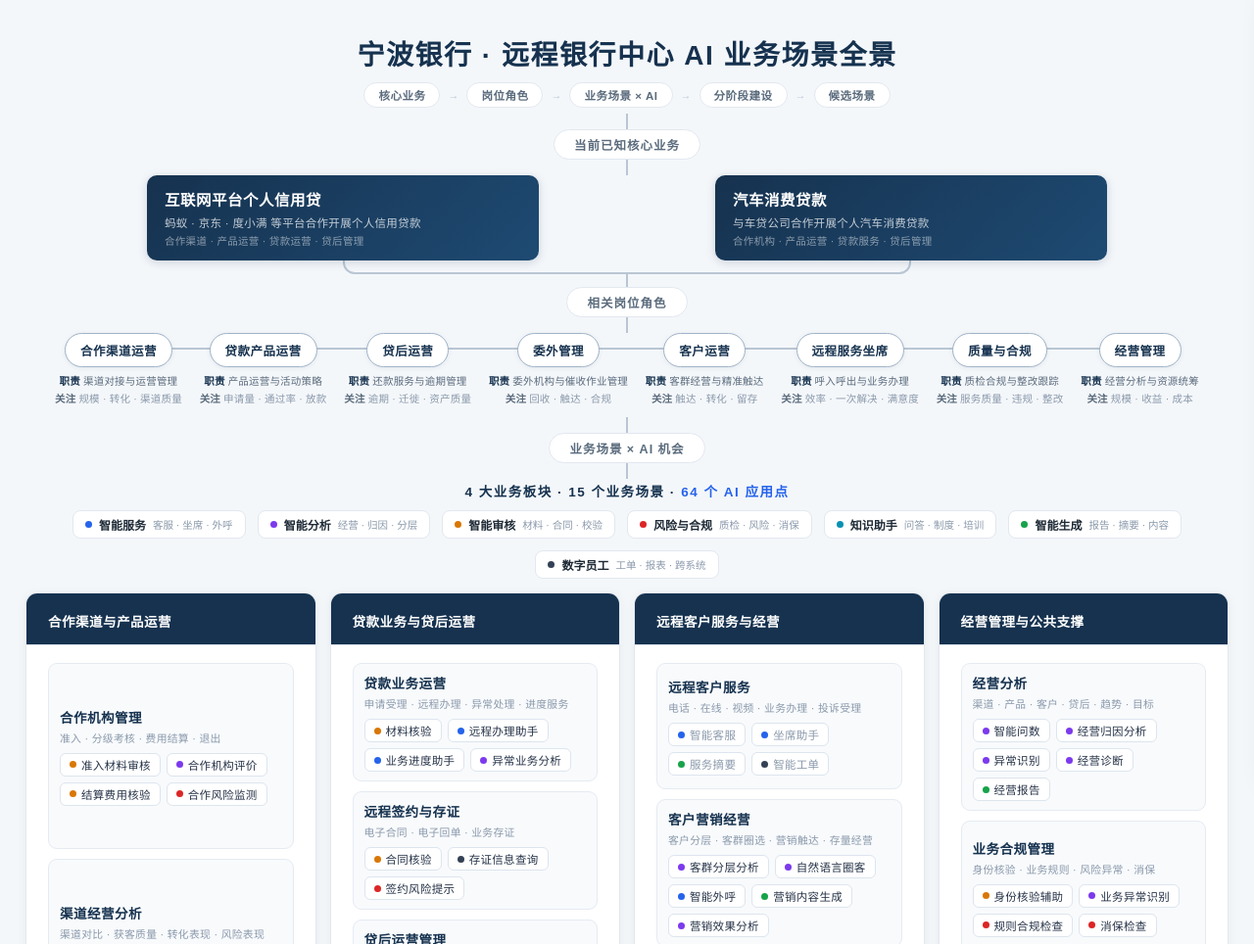
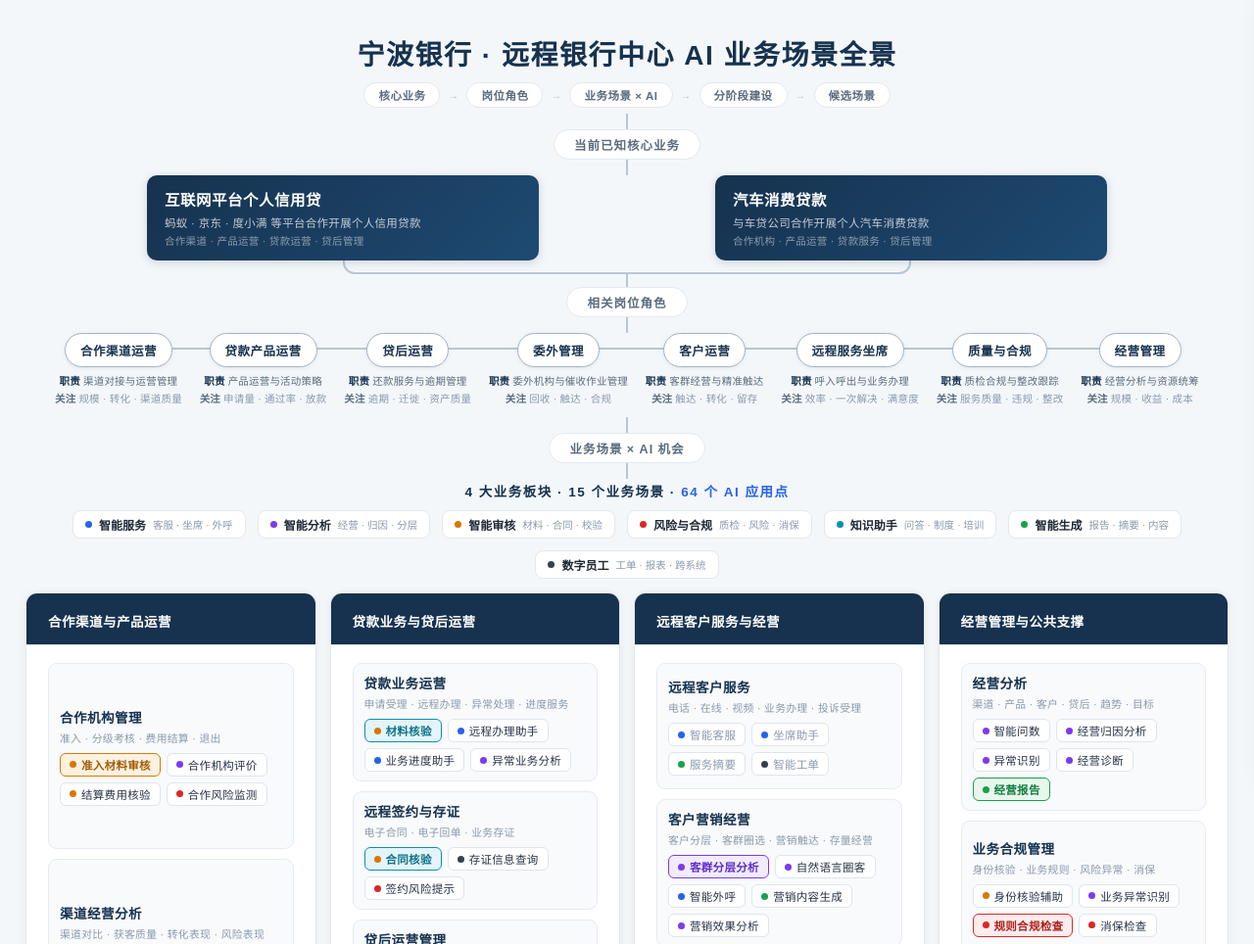
Before and after one commit to Joyhanw/Joyhanw.github.io, a plain HTML site: page 宁波银行/远程银行中心AI业务场景全景.html in a window 1280 px wide. Shown: the top 964 px of the page at 98% size. Drawn offline with Linux system fonts and the light colour scheme.

Commit message:
Update 远程银行中心AI业务场景全景.html

```diff
--- a/宁波银行/远程银行中心AI业务场景全景.html
+++ b/宁波银行/远程银行中心AI业务场景全景.html
@@ -64,6 +64,15 @@ body{font-family:var(--font);background:var(--bg);color:var(--ink);-webkit-font-
 .sblock.dim .chip{color:var(--muted)}
 .dot{width:7px;height:7px;border-radius:50%;flex-shrink:0}
 .c1{background:var(--c1)}.c2{background:var(--c2)}.c3{background:var(--c3)}.c4{background:var(--c4)}.c5{background:var(--c5)}.c6{background:var(--c6)}.c7{background:var(--c7)}
+
+/* 重点能力标签：填充色突出 */
+.chip.hl{font-weight:700}
+.chip.hl1{background:#fdf1e0;border-color:#d97706;color:#a15c07}
+.chip.hl2{background:#e3f5f9;border-color:#0891b2;color:#0d7286}
+.chip.hl3{background:#f1ebfd;border-color:#7c3aed;color:#5d2ec9}
+.chip.hl4{background:#e9f6ee;border-color:#16a34a;color:#107d3c}
+.chip.hl5{background:#fdecec;border-color:#dc2626;color:#ab2020}
+.chip.hl:hover{filter:brightness(.97)}
 
 /* 图例 */
 .legend{display:flex;justify-content:center;gap:12px;margin:10px 0 14px;flex-wrap:wrap}
@@ -901,6 +910,9 @@ function openCap(id){
 }
 function closeCap(){drawer.classList.remove("on");mask.classList.remove("on");drawer.setAttribute("aria-hidden","true");document.body.style.overflow="";}
 window.closeCap=closeCap;
+/* 重点能力标签填充：准入材料审核 / 材料核验·合同核验 / 产品经营分析·客群分层分析 / 经营报告·汇报材料生成 / 智能质检·规则合规检查 */
+const HLMAP={zscl:"hl1",clhy:"hl2",hthy:"hl2",cpjy:"hl3",kqfc:"hl3",jybg:"hl4",hbcl:"hl4",znzj:"hl5",gzhg:"hl5"};
+document.querySelectorAll(".chip[data-cap]").forEach(ch=>{const h=HLMAP[ch.dataset.cap];if(h)ch.classList.add("hl",h)});
 document.addEventListener("click",e=>{const t=e.target.closest("[data-cap]");if(t)openCap(t.dataset.cap)});
 mask.addEventListener("click",closeCap);
 document.addEventListener("keydown",e=>{if(e.key==="Escape")closeCap()});
```
